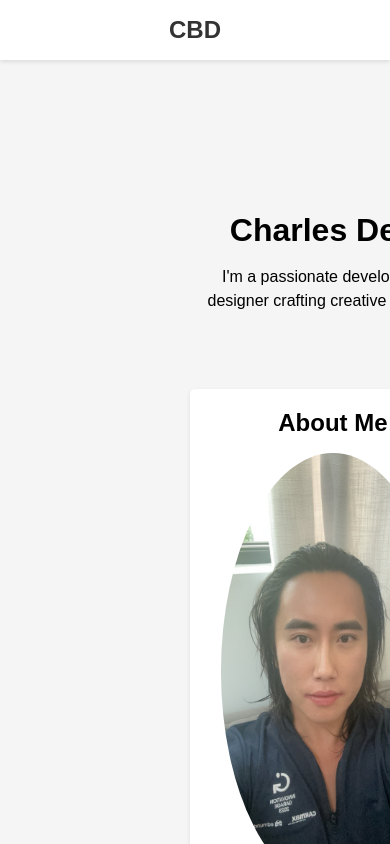
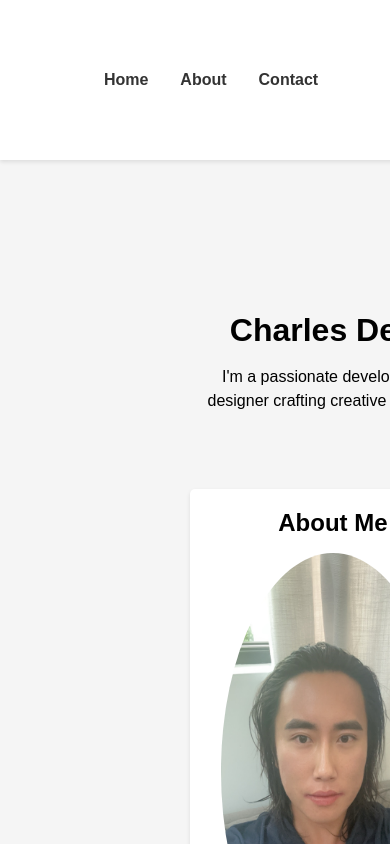
Before and after one commit to bingcharlesdeng/personalwebsite, a React (Create React App) app: page / in a window 390 px wide. Shown: the top 844 px of the page. Built offline with nearby package versions, Linux system fonts and the light colour scheme.

Commit message:
adjusted header settings

```diff
--- a/src/App.css
+++ b/src/App.css
@@ -3,7 +3,7 @@
 /* New styles for Header component */
 .header {
   display: flex; /* Enable flexbox for header layout */
-  justify-content: space-around; /* Space elements horizontally */
+  justify-content: center; /* Space elements horizontally */
   align-items: center; /* Align header content vertically */
   padding: 1rem; /* Add some padding for spacing */
   background-color: #fff; /* Set a white background for the header */
@@ -15,12 +15,14 @@
   font-weight: bold; /* Make title bolder */
   text-decoration: none; /* Remove underline from title link */
   color: #333; /* Set title color */
+
 }
 
 .navigation {
   display: flex; /* Keep navigation elements inline */
   list-style: none; /* Remove default list style */
   margin: 0; /* Remove default margin */
+
 }
 
 /* Navigation styles for better visual appeal */
@@ -52,7 +54,7 @@
   }
 
   .navigation {
-    display: none; /* Hide navigation on small screens initially */
+    display: flex; /* Hide navigation on small screens initially */
   }
 
   /* Add a hamburger menu button (optional) */
@@ -85,4 +87,5 @@ body {
   text-align: center; /* Remove unnecessary text-align */
   list-style:none;
   justify-content: center;
+  align-items: center;
 }
--- a/src/Header.js
+++ b/src/Header.js
@@ -1,12 +1,13 @@
 import React from 'react';
 import { Link } from 'react-router-dom';
+import "./header.css";
 
 const Header = () => {
   return (
     <header className="header">
       <Link to="/" className="header-title">
         {/* Add your website title or logo here */}
-        CBD
+
       </Link>
       <nav className="navigation">
         {/* Added a new element for navigation links */}
```
